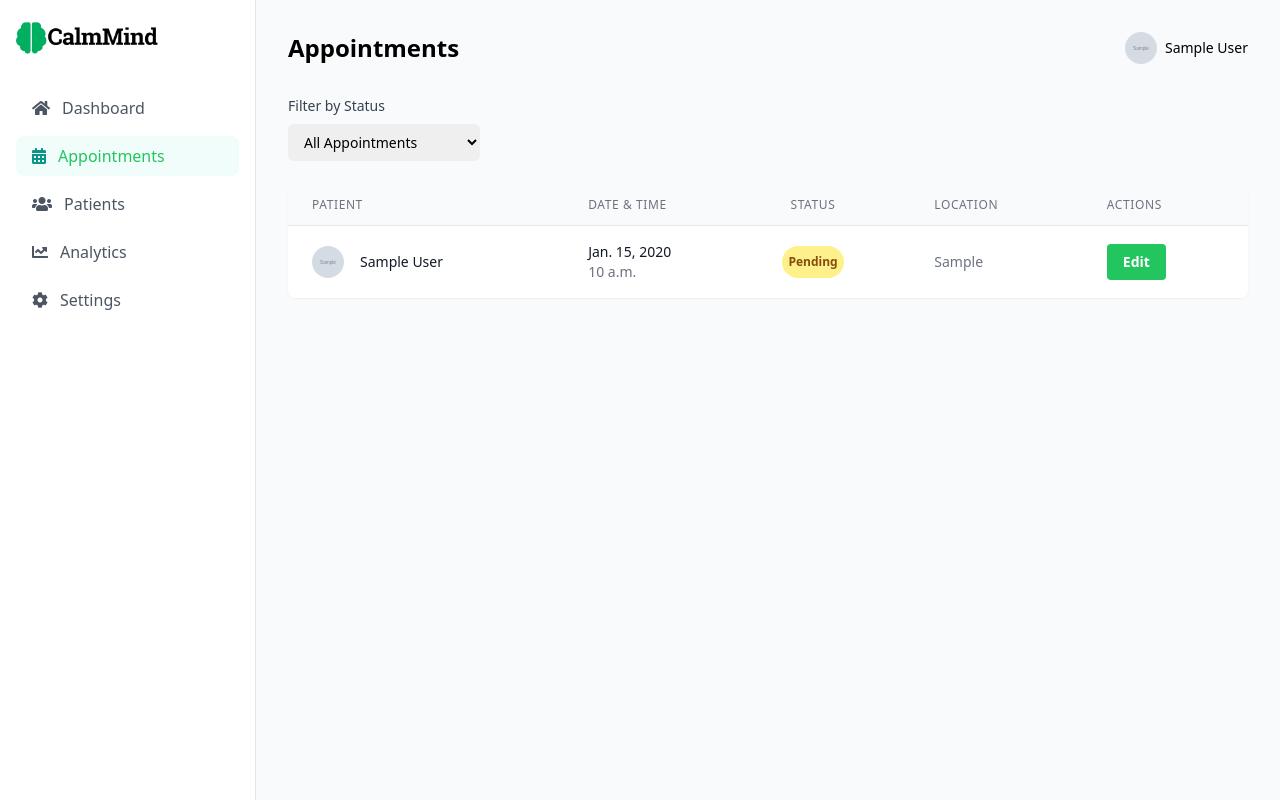
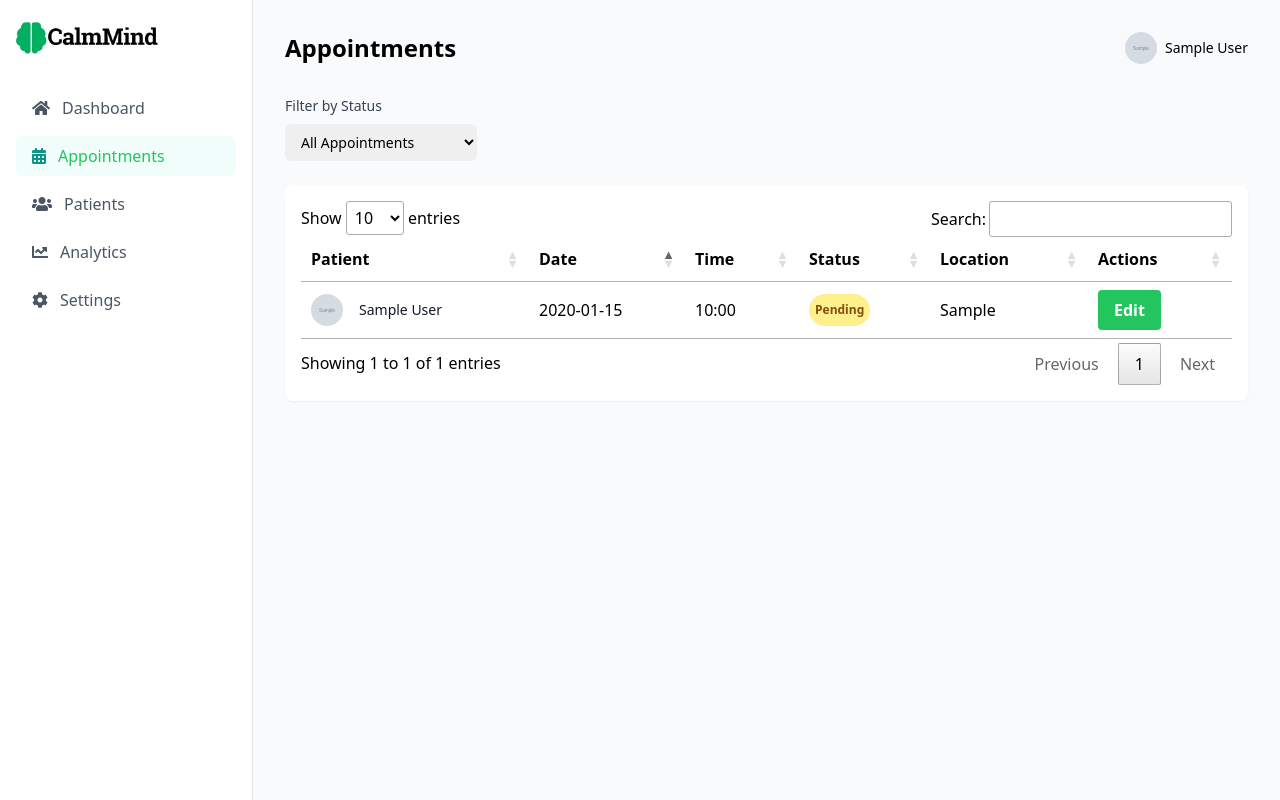
Before and after one commit to RaWseekQWERTY/Final-Year-Project-CalmMind, a Django app: page /doctor_appointments in a window 1280 px wide. Run offline with Django 5.2, Linux system fonts and the light colour scheme; a user stored in the database is signed in; tables that the repository leaves empty hold one stand-in row (values such as "Sample post"); grey boxes marked "Sample" are stand-in pictures; parts of the project's set-up code (start-up, migrations or seed data) failed here and were passed over; some libraries are stand-ins or nearby versions.

Commit message:
added ajax data tables in doctor dashboard

```diff
--- a/dashboard/urls.py
+++ b/dashboard/urls.py
@@ -4,6 +4,7 @@ from . import views
 urlpatterns = [
     path('doctor_dashboard', views.doctor_dashboard, name='dashboard-doctor'),
     path('doctor_appointments', views.doctor_appointments, name='doctor-appointments'),
+    path('doctor_appointments/data/', views.doctor_appointments_data, name='doctor-appointments-data'),
     path('get-notifications/', views.get_notifications, name='get-notifications'),
     path('mark-notifications-read/', views.mark_notifications_read, name='mark-notifications-read'),
     path('doctor_analytics/', views.doctor_analytics, name='doctor-analytics'),
--- a/dashboard/views.py
+++ b/dashboard/views.py
@@ -11,6 +11,8 @@ from .models import Notification
 from django.db import models
 import plotly.express as px
 import plotly.graph_objects as go
+from django.db.models import Q
+from datetime import datetime
 
 @login_required
 def doctor_dashboard(request):
@@ -163,7 +165,7 @@ def doctor_analytics(request):
     )
     time_chart = time_fig.to_html(full_html=False)
 
-    # Monthly Appointment Trend (New Analysis - Line Chart)
+    # Monthly Appointment Trend
     one_year_ago = now() - timedelta(days=365)
     monthly_appointments = (
         doctor_appointments.filter(appointment_date__gte=one_year_ago)
@@ -192,3 +194,67 @@ def doctor_analytics(request):
     }
 
     return render(request, 'dashboard/doctor/analytics.html', context)
+
+@login_required
+def doctor_appointments_data(request):
+    # Get the parameters from DataTables
+    draw = int(request.GET.get('draw', 1))
+    start = int(request.GET.get('start', 0))
+    length = int(request.GET.get('length', 10))
+    search_value = request.GET.get('search[value]', '')
+    status_filter = request.GET.get('status', '')
+
+    # Base queryset
+    queryset = Appointment.objects.filter(doctor=request.user.doctor_profile)
+
+    # Apply status filter if provided
+    if status_filter:
+        queryset = queryset.filter(status=status_filter)
+
+    # Apply search
+    if search_value:
+        queryset = queryset.filter(
+            Q(patient__user__first_name__icontains=search_value) |
+            Q(patient__user__last_name__icontains=search_value) |
+            Q(location__icontains=search_value) |
+            Q(status__icontains=search_value)
+        )
+
+    # Total records before filtering
+    total_records = queryset.count()
+
+    # Order
+    order_column = int(request.GET.get('order[0][column]', 0))
+    order_dir = request.GET.get('order[0][dir]', 'asc')
+
+    # Define orderable columns
+    orderable_columns = ['patient__user__first_name', 'appointment_date', 'appointment_time', 'status', 'location']
+    if order_column < len(orderable_columns):
+        order_field = orderable_columns[order_column]
+        if order_dir == 'desc':
+            order_field = f'-{order_field}'
+        queryset = queryset.order_by(order_field)
+
+    # Pagination
+    queryset = queryset[start:start + length]
+
+    # Prepare data for response
+    data = []
+    for appointment in queryset:
+        data.append({
+            'id': appointment.id,
+            'patient': appointment.patient.user.get_full_name(),
+            'patient_image': appointment.patient.featured_image.url,
+            'appointment_date': appointment.appointment_date.strftime('%Y-%m-%d'),
+            'appointment_time': appointment.appointment_time.strftime('%H:%M'),
+            'status': appointment.status,
+            'location': appointment.location,
+            'notes': appointment.notes or ''
+        })
+
+    return JsonResponse({
+        'draw': draw,
+        'recordsTotal': total_records,
+        'recordsFiltered': total_records,
+        'data': data
+    })
--- a/templates/dashboard/doctor/appointments.html
+++ b/templates/dashboard/doctor/appointments.html
@@ -5,73 +5,36 @@
 
 {% block header_title %}Appointments{% endblock %}
 
+{% block extra_css %}
+<link rel="stylesheet" type="text/css" href="https://cdn.datatables.net/1.11.5/css/jquery.dataTables.css">
+<link rel="stylesheet" type="text/css" href="https://cdn.datatables.net/select/1.3.4/css/select.dataTables.min.css">
+{% endblock %}
+
 {% block content %}
     <!-- Filter Section -->
     <div class="mb-6">
-        <label for="status" class="block text-sm font-medium text-gray-700 mb-2">Filter by Status</label>
-        <select id="status" onchange="window.location.href='?status=' + this.value" class="mt-1 block w-48 pl-3 pr-10 py-2 text-base border-gray-300 focus:outline-none focus:ring-teal-500 focus:border-teal-500 sm:text-sm rounded-md">
-            <option value="all" {% if current_status == 'all' %}selected{% endif %}>All Appointments</option>
+        <label for="statusFilter" class="block text-sm font-medium text-gray-700 mb-2">Filter by Status</label>
+        <select id="statusFilter" class="mt-1 block w-48 pl-3 pr-10 py-2 text-base border-gray-300 focus:outline-none focus:ring-teal-500 focus:border-teal-500 sm:text-sm rounded-md">
+            <option value="">All Appointments</option>
             {% for status_code, status_label in status_choices %}
-                <option value="{{ status_code }}" {% if current_status == status_code %}selected{% endif %}>
-                    {{ status_label }}
-                </option>
+                <option value="{{ status_label }}">{{ status_label }}</option>
             {% endfor %}
         </select>
     </div>
 
     <!-- Appointments Table -->
-    <div class="bg-white shadow-sm rounded-lg overflow-hidden">
-        <table class="w-full divide-y divide-gray-200">
-            <thead class="bg-gray-50">
+    <div class="bg-white shadow-sm rounded-lg overflow-hidden p-4">
+        <table id="appointmentsTable" class="w-full">
+            <thead>
                 <tr>
-                    <th class="px-6 py-3 text-left text-xs font-medium text-gray-500 uppercase tracking-wider">Patient</th>
-                    <th class="px-6 py-3 text-left text-xs font-medium text-gray-500 uppercase tracking-wider">Date & Time</th>
-                    <th class="px-6 py-3 text-left text-xs font-medium text-gray-500 uppercase tracking-wider">Status</th>
-                    <th class="px-6 py-3 text-left text-xs font-medium text-gray-500 uppercase tracking-wider">Location</th>
-                    <th class="px-6 py-3 text-left text-xs font-medium text-gray-500 uppercase tracking-wider">Actions</th>
+                    <th>Patient</th>
+                    <th>Date</th>
+                    <th>Time</th>
+                    <th>Status</th>
+                    <th>Location</th>
+                    <th>Actions</th>
                 </tr>
             </thead>
-            <tbody class="bg-white divide-y divide-gray-200">
-                {% for appointment in appointments %}
-                <tr>
-                    <td class="px-6 py-4 whitespace-nowrap">
-                        <div class="flex items-center">
-                            <img src="{{ appointment.patient.featured_image.url }}" alt="{{ appointment.patient.user.get_full_name }}" class="w-8 h-8 rounded-full">
-                            <div class="ml-4">
-                                <div class="text-sm font-medium text-gray-900">{{ appointment.patient.user.get_full_name }}</div>
-                            </div>
-                        </div>
-                    </td>
-                    <td class="px-6 py-4 whitespace-nowrap">
-                        <div class="text-sm text-gray-900">{{ appointment.appointment_date }}</div>
-                        <div class="text-sm text-gray-500">{{ appointment.appointment_time }}</div>
-                    </td>
-                    <td class="px-4 py-4 whitespace-nowrap">
-                        <span class="px-2 inline-flex text-xs leading-5 font-semibold rounded-full
-                            {% if appointment.status == 'Confirmed' %}bg-green-100 text-green-800
-                            {% elif appointment.status == 'Pending' %}bg-yellow-200 text-yellow-800
-                            {% else %}bg-red-100 text-red-800{% endif %}" style="padding: 6px;">
-                            {{ appointment.status }}
-                        </span>
-                    </td>
-                    <td class="px-6 py-4 whitespace-nowrap text-sm text-gray-500">
-                        {{ appointment.location }}
-                    </td>
-                    <td class="px-6 py-4 whitespace-nowrap text-sm font-medium">
-                        <button onclick="openEditModal('{{ appointment.id }}', '{{ appointment.patient.user.get_full_name }}', '{{ appointment.appointment_date }}', '{{ appointment.appointment_time }}', '{{ appointment.location }}', '{{ appointment.status }}', '{{ appointment.notes }}')"
-                                class="bg-green-500 hover:bg-green-700 text-white font-bold py-2 px-4 rounded">
-                            Edit
-                        </button>
-                    </td>
-                </tr>
-                {% empty %}
-                <tr>
-                    <td colspan="5" class="px-6 py-4 text-center text-gray-500">
-                        No appointments found.
-                    </td>
-                </tr>
-                {% endfor %}
-            </tbody>
         </table>
     </div>
 
@@ -145,7 +108,66 @@
 {% endblock %}
 
 {% block extra_js %}
+<script type="text/javascript" src="https://code.jquery.com/jquery-3.6.0.min.js"></script>
+<script type="text/javascript" src="https://cdn.datatables.net/1.11.5/js/jquery.dataTables.min.js"></script>
 <script>
+    $(document).ready(function() {
+        let table = $('#appointmentsTable').DataTable({
+            serverSide: true,
+            ajax: {
+                url: '{% url "doctor-appointments-data" %}',
+                type: 'GET',
+                data: function(d) {
+                    d.status = $('#statusFilter').val();
+                }
+            },
+            columns: [
+                {
+                    data: 'patient',
+                    render: function(data, type, row) {
+                        return `<div class="flex items-center">
+                            <img src="${row.patient_image}" alt="${data}" class="w-8 h-8 rounded-full">
+                            <div class="ml-4">
+                                <div class="text-sm font-medium text-gray-900">${data}</div>
+                            </div>
+                        </div>`;
+                    }
+                },
+                { data: 'appointment_date' },
+                { data: 'appointment_time' },
+                {
+                    data: 'status',
+                    render: function(data, type, row) {
+                        let colorClass = data === 'Confirmed' ? 'bg-green-100 text-green-800' :
+                                       data === 'Pending' ? 'bg-yellow-200 text-yellow-800' :
+                                       'bg-red-100 text-red-800';
+                        return `<span class="px-2 inline-flex text-xs leading-5 font-semibold rounded-full ${colorClass}" style="padding: 6px;">
+                            ${data}
+                        </span>`;
+                    }
+                },
+                { data: 'location' },
+                {
+                    data: null,
+                    render: function(data, type, row) {
+                        return `<button onclick="openEditModal('${row.id}', '${row.patient}', '${row.appointment_date}', '${row.appointment_time}', '${row.location}', '${row.status}', '${row.notes}')"
+                                class="bg-green-500 hover:bg-green-700 text-white font-bold py-2 px-4 rounded">
+                            Edit
+                        </button>`;
+                    }
+                }
+            ],
+            order: [[1, 'asc']],
+            pageLength: 10,
+            responsive: true
+        });
+
+        // Status filter
+        $('#statusFilter').on('change', function() {
+            table.ajax.reload();
+        });
+    });
+
     // Modal functions
     function openEditModal(id, patientName, date, time, location, status, notes) {
         document.getElementById('editModal').classList.remove('hidden');
```
